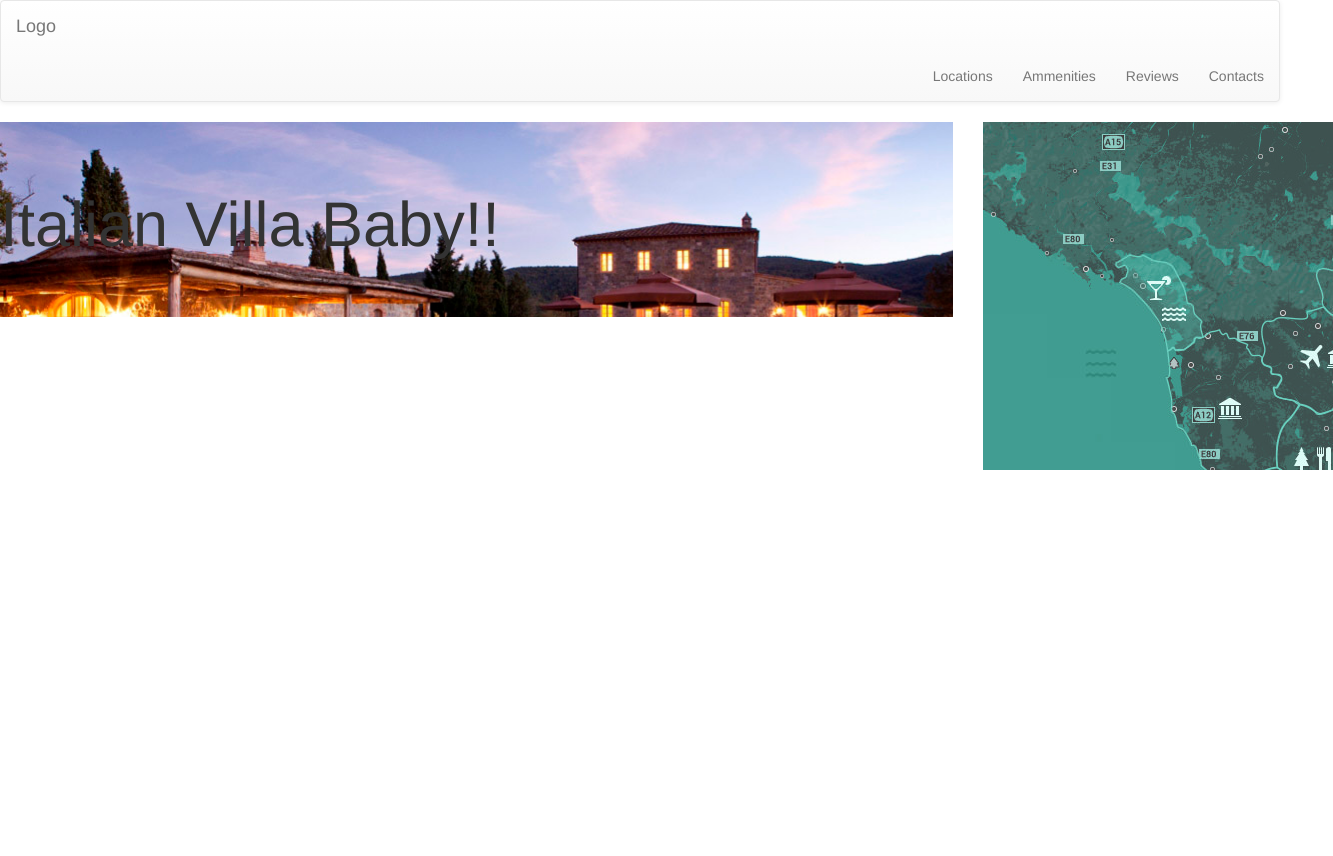
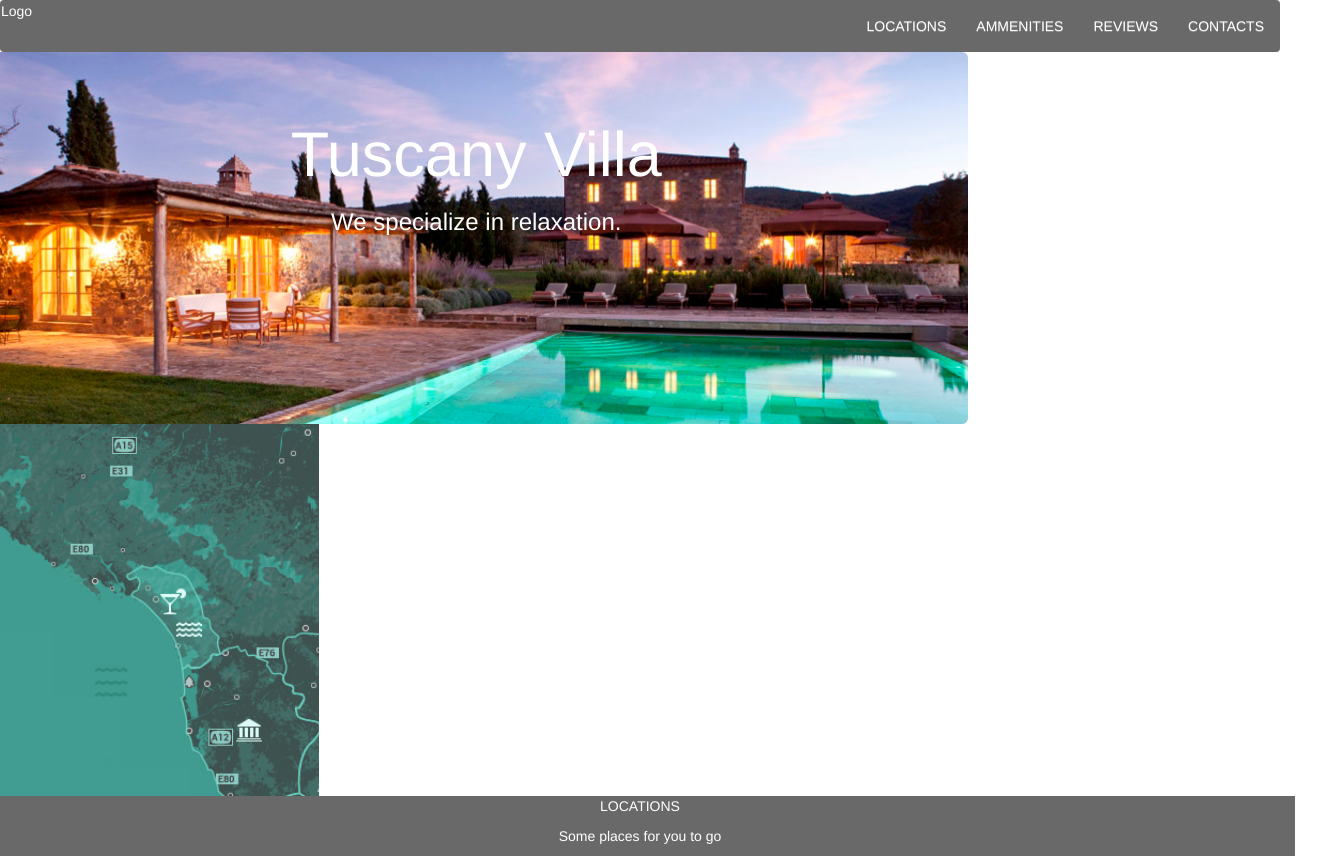
Before and after one commit to briandyko/TuscanyVilla, a plain HTML site: page index.html in a window 1280 px wide. Shown: the whole page, 1333 px wide, since content can reach past the window. Before the commit the page ends 800 px from the top, so only its background shows below. Drawn offline with nearby package versions, Linux system fonts and the light colour scheme.

Commit message:
seems to be ok

```diff
--- a/Site.css
+++ b/Site.css
@@ -1,11 +1,66 @@
 body {
 }
-
-#imgResize{
-    height:150px;
-    width:125px;
+div.container{
+    margin-left:0px;
+    margin-right:0px;
+    padding-left:0px;
+    padding-right:0px;
 }
 
-.guesthouse {
+/*Navbar*/
+#navvy{
+    margin-bottom:0px;
+    background-color:dimgrey;
+}
+
+.whitetext{
+    color:white;
+}
+
+/*Jumbotron*/
+
+div.jumbotron.guesthouse {
     background-image: url('guest house and villa and pool.jpg');
+    height:372px;
+    background-size: cover;
+    color: white;
+    text-align: center;
+    margin-bottom: 0px;
+
+
 }
+
+div#heightcorrect.col-md-3 {
+    background-image: url('roadmap of tuscany.jpg');
+    background-size:cover;
+    height:372px;
+    width:334px;
+
+}
+
+.pad {
+    padding-left:0px;
+    padding-right:0px;
+}
+
+/*petes formatting*/
+
+div#mainseccol1.col-md-9{
+    padding-left:0px;
+    padding-right:0px;
+}
+div.container-fluid{
+    padding-left:0px;
+    padding-right:0px;
+}
+div.mainsec.row{
+    width:1349px;
+}
+
+/*Bottom header*/
+
+#row2{
+    text-align:center;
+    background-color:dimgrey;
+    color:white;
+}
--- a/index.html
+++ b/index.html
@@ -26,8 +26,9 @@
             </button>
             <a class="navbar-brand" href="#">Brand</a>
         </div>-->
-    <nav class="navbar navbar-default">
-        <div class="container-fluid">
+    <div class="container-fluid">
+        <nav id="navvy" class="navbar">
+
             <!-- Brand and toggle get grouped for better mobile display -->
             <button type="button" class="navbar-toggle collapsed" data-toggle="collapse" data-target="#bs-example-navbar-collapse-1" aria-expanded="false">
                 <span class="sr-only">Toggle navigation</span>
@@ -36,33 +37,45 @@
                 <span class="icon-bar"></span>
             </button>
             <!--<div class="navbar-header">-->
-            <a class="navbar-brand" href="#">Logo</a>
-        </div>
-        <div style="float:right">
-            <ul class="nav navbar-nav">
-                <li><a href="#locations">Locations</a></li>
-                <li><a href="#ammenities">Ammenities</a></li>
-                <li><a href="#reviews">Reviews</a></li>
-                <li><a href="#contacts">Contacts</a></li>
-            </ul>
-        </div>
-    </nav>
+            <a class="whitetext nav navbar-nav" href="#">Logo</a>
+
+            <div style="float:right">
+                <ul class="nav navbar-nav">
+                    <li><a class="whitetext" href="#locations">LOCATIONS</a></li>
+                    <li><a class="whitetext" href="#ammenities">AMMENITIES</a></li>
+                    <li><a class="whitetext" href="#reviews">REVIEWS</a></li>
+                    <li><a class="whitetext" href="#contacts">CONTACTS</a></li>
+                </ul>
+            </div>
+        </nav>
 
 
-    <!--JUMBOTRON-->
-    <div class="row">
-        <div class="col-md-9">
-            <div class="jumbotron guesthouse">  <!--need to turn mainSec into a different thing in the CSS. This is where I would put the background image, in the CSS. The HTML portion is the top part, and therefor the Text-->
+        <!--FIRST JUMBOTRON-->
+        <div class="row" id="mainsec">
+            <div class="col-md-9" id="mainseccol1">
+                <div class="jumbotron guesthouse">
+                    <!--need to turn mainSec into a different thing in the CSS. This is where I would put the background image, in the CSS. The HTML portion is the top part, and therefor the Text-->
+                    <h1>Tuscany Villa</h1>
+                    <h3>We specialize in relaxation.</h3>
+                </div>
+            </div>
 
-                <h1>Italian Villa Baby!! </h1>
+            <div class="col-md-3" id="heightcorrect">
+
             </div>
+
         </div>
 
-        <div class="col-md-3"><img src="roadmap of tuscany.jpg" /></div>
+        <!--Bottom Row-->
+        <div class="row" id="row2">
+            <div class="col-md-12">
+                <p>LOCATIONS</p>
+                <p>Some places for you to go</p>
+            </div>
 
+        </div>
 
     </div>
 
-
 </body>
 </html>
```
